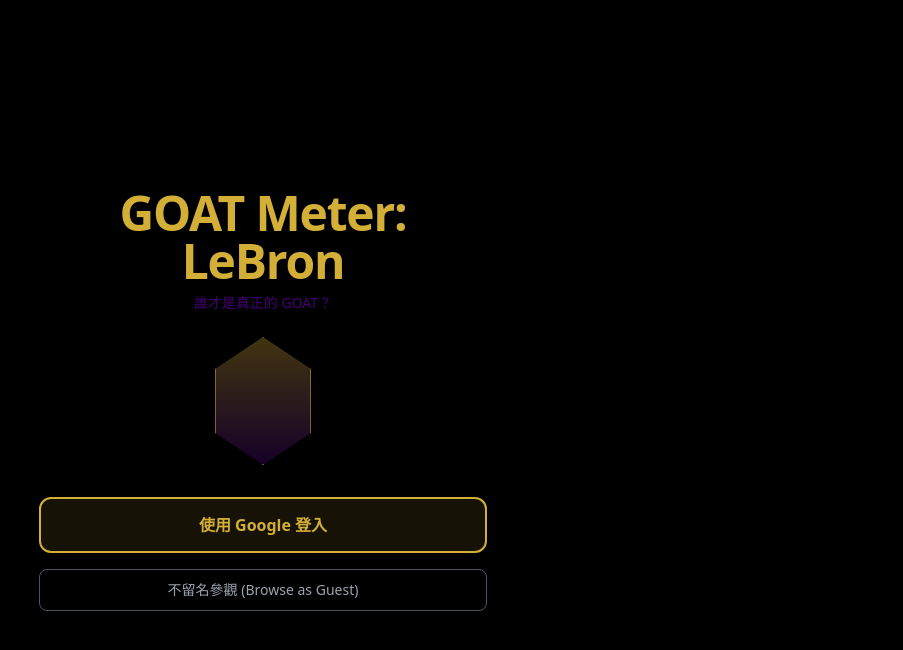
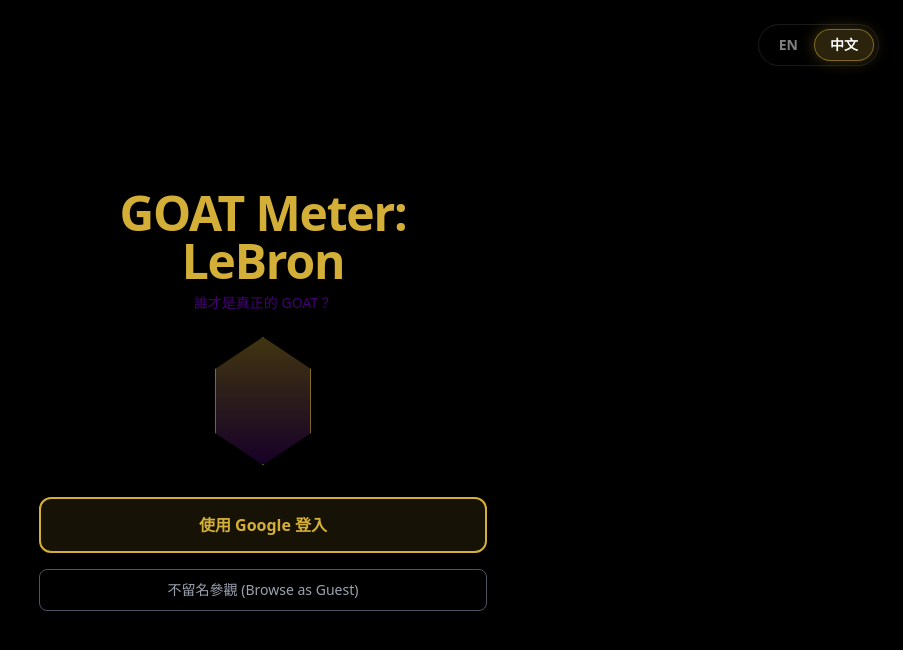
Before and after one commit to Anndrew923/lbj-goat-meter, a React (Vite) app: page / in a window 1280 px wide. Shown: the top 650 px of the page, without its empty margins (377-1280 px from the left). Built offline with nearby package versions, Linux system fonts and the light colour scheme; no server answers; what i18n-iso-countries would draw is missing.

Commit message:
入口出語言切換

```diff
--- a/src/pages/LoginPage.jsx
+++ b/src/pages/LoginPage.jsx
@@ -1,15 +1,27 @@
 import { useEffect, useState, useRef } from 'react'
 import { useTranslation } from 'react-i18next'
-import { useNavigate, useLocation } from 'react-router-dom'
+import { useNavigate } from 'react-router-dom'
 import { useAuth } from '../context/AuthContext'
 import { motion } from 'framer-motion'
 
+const languages = [
+  { code: 'en', label: 'EN' },
+  { code: 'zh-TW', label: '中文' },
+]
+
+/** 將 i18n.language 正規化為與 config SUPPORTED_LANGS 一致，供高亮比對 */
+function resolveDisplayLanguage(lng) {
+  if (!lng) return 'zh-TW'
+  if (lng === 'zh-TW') return 'zh-TW'
+  if (lng.startsWith('en')) return 'en'
+  return 'zh-TW'
+}
+
 export default function LoginPage() {
-  const { t } = useTranslation('common')
+  const { t, i18n } = useTranslation('common')
   const { currentUser, loading, profileLoading, hasProfile, authError, loginWithGoogle, clearAuthError, continueAsGuest } =
     useAuth()
   const navigate = useNavigate()
-  const location = useLocation()
   const [isLoggingIn, setIsLoggingIn] = useState(false)
   const hasNavigatedRef = useRef(false)
 
@@ -45,9 +57,42 @@
     navigate('/vote', { replace: true })
   }
 
+  /** 語言切換器 UI（與 config 持久化連動），loading 與主內容皆顯示 */
+  const renderLanguageSwitcher = () => (
+    <div className="absolute top-6 right-6 z-20" role="group" aria-label={t('language')}>
+      <div className="flex items-center bg-black/40 backdrop-blur-md rounded-full p-1 border border-white/10 shadow-lg">
+        {languages.map((lang) => {
+          const isActive = resolveDisplayLanguage(i18n.language) === lang.code
+          return (
+            <button
+              key={lang.code}
+              type="button"
+              onClick={() => i18n.changeLanguage(lang.code)}
+              aria-pressed={isActive}
+              aria-label={lang.code === 'en' ? t('lang_en') : t('lang_zhTW')}
+              className={`relative px-4 py-1.5 text-sm font-bold rounded-full transition-colors duration-200 ${
+                isActive ? 'text-white' : 'text-white/50 hover:text-white/80'
+              }`}
+            >
+              {isActive && (
+                <motion.div
+                  layoutId="activeLangGlow"
+                  className="absolute inset-0 bg-king-gold/20 border border-king-gold/50 rounded-full shadow-[0_0_15px_rgba(212,175,55,0.3)] z-0"
+                  transition={{ type: 'spring', stiffness: 300, damping: 30 }}
+                />
+              )}
+              <span className="relative z-10">{lang.label}</span>
+            </button>
+          )
+        })}
+      </div>
+    </div>
+  )
+
   if (loading) {
     return (
-      <div className="min-h-screen bg-black flex items-center justify-center">
+      <div className="min-h-screen bg-black flex items-center justify-center relative">
+        {renderLanguageSwitcher()}
         <p className="text-king-gold animate-pulse" role="status" aria-live="polite">
           {t('loading')}
         </p>
@@ -56,7 +101,9 @@
   }
 
   return (
-    <div className="min-h-screen bg-black flex flex-col items-center justify-center p-6">
+    <div className="min-h-screen bg-black flex flex-col items-center justify-center p-6 relative">
+      {renderLanguageSwitcher()}
+
       <motion.div
         initial={{ opacity: 0, y: 20 }}
         animate={{ opacity: 1, y: 0 }}
```
